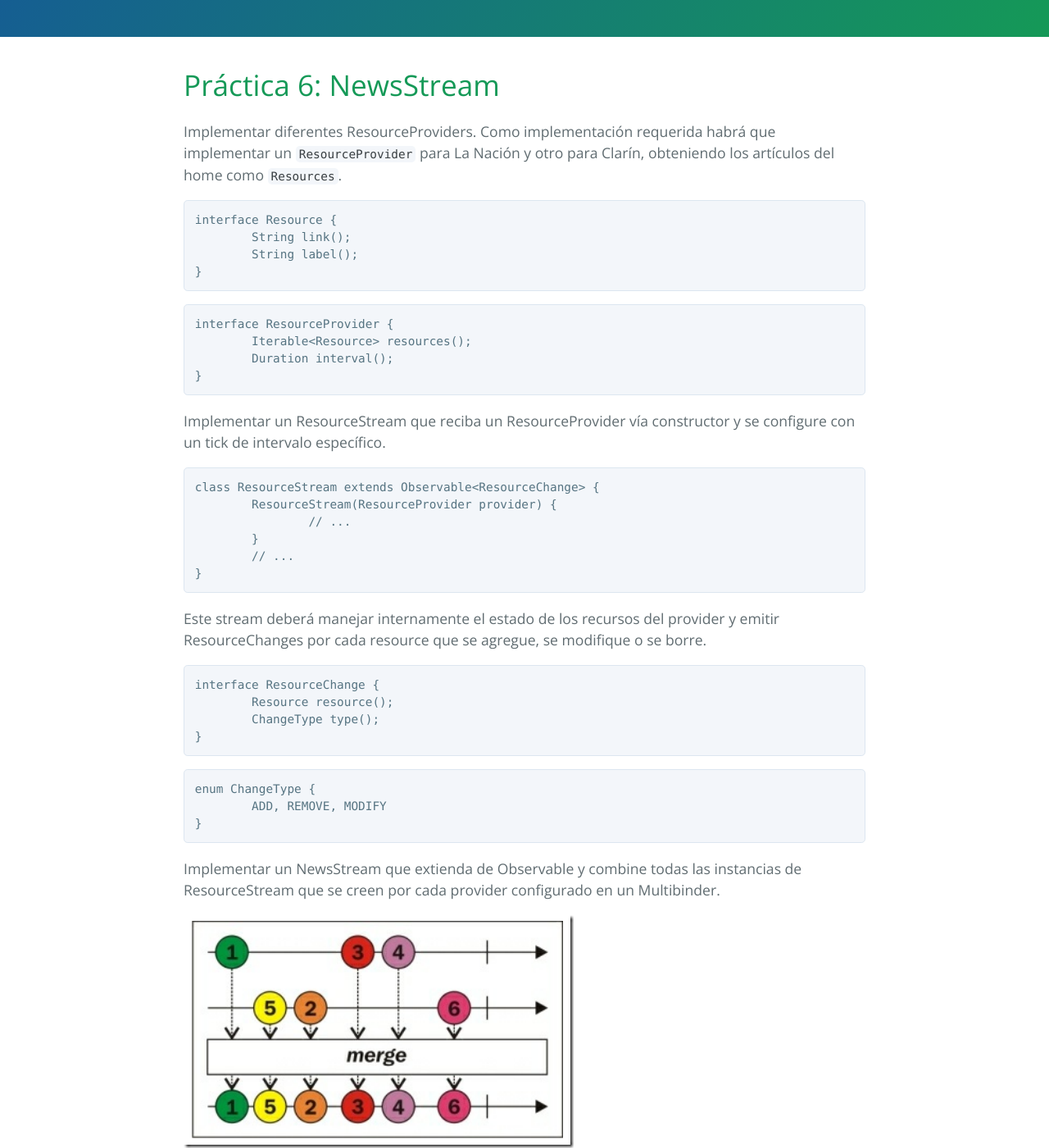
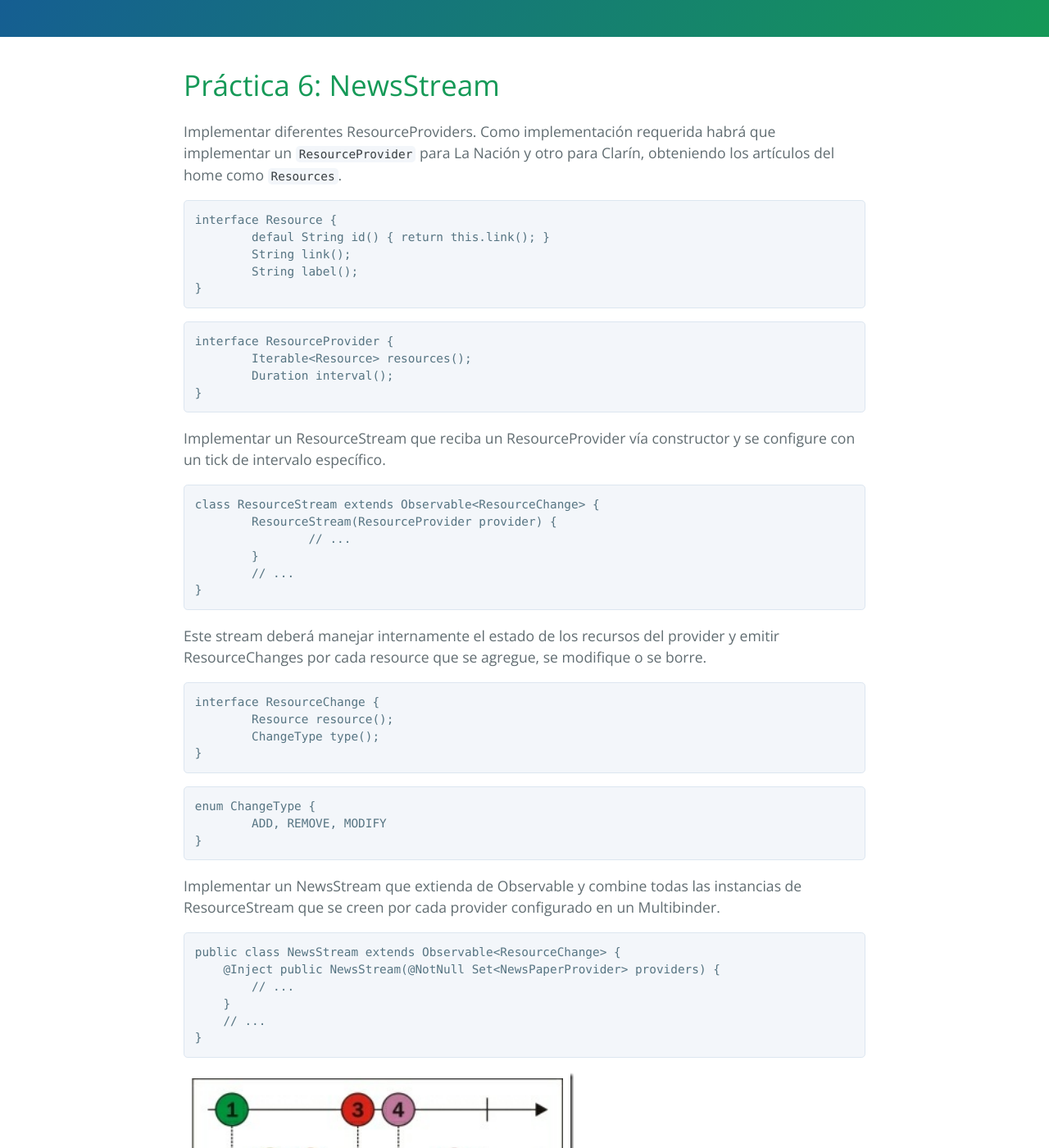
Before and after one commit to FacultadDeIngenieria/daoo-site, a Jekyll site: the page built from 4-behaviour/news.md, in a window 1280 px wide and 1400 px high, scrolled down 272 px. Shown: the whole window at 82% size. Built offline with Jekyll 4.4.1, drawn with Linux system fonts in a browser that asks for light colours.

Commit message:
Add NewsStream class

````diff
--- a/4-behaviour/news.md
+++ b/4-behaviour/news.md
@@ -11,6 +11,7 @@ Como implementación requerida habrá que implementar un `ResourceProvider` para
 
 ```
 interface Resource {
+	defaul String id() { return this.link(); }
 	String link();
 	String label();
 }
@@ -51,4 +52,13 @@ enum ChangeType {
 
 Implementar un NewsStream que extienda de Observable<ResourceChange> y combine todas las instancias de ResourceStream que se creen por cada provider configurado en un Multibinder<ResourceProvider>.
 
+```
+public class NewsStream extends Observable<ResourceChange> {
+    @Inject public NewsStream(@NotNull Set<NewsPaperProvider> providers) {
+        // ...
+    }
+    // ...
+}
+```
+
 ![Merge Streams](../4-behaviour/merge.png)
````
